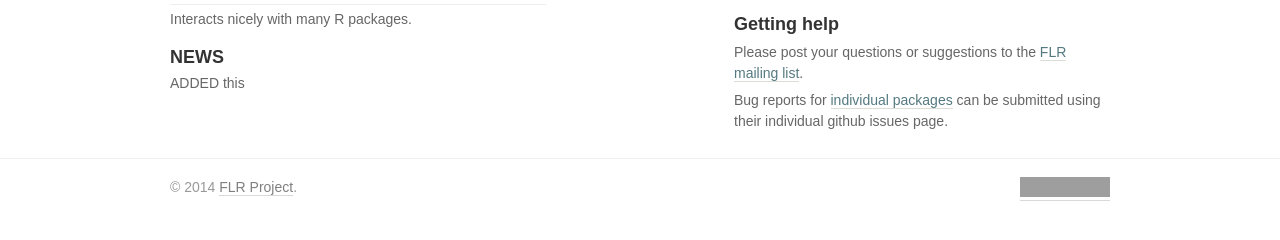
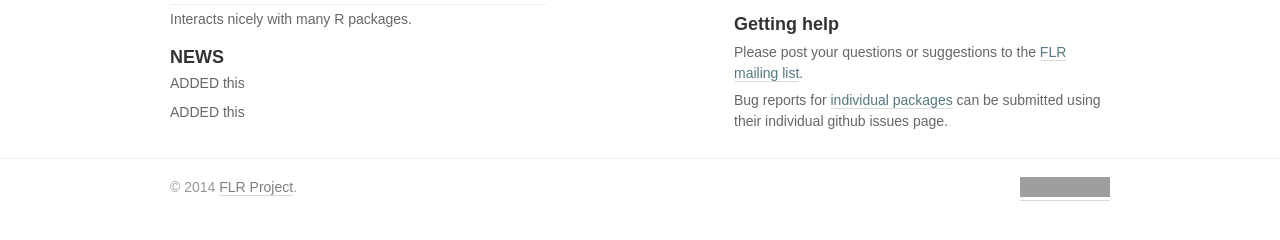
Before and after one commit to flr/flr.github.io, a Jekyll site: the page built from index.html, in a window 1280 px wide. Shown: the part 534-774 px from the top of the page. Built offline with Jekyll 4.4.1, drawn with Linux system fonts in a browser that asks for light colours; some web fonts are replaced; grey boxes are pictures that could not be loaded.

Commit message:
Testing include of NEWS.md

```diff
--- a/index.html
+++ b/index.html
@@ -28,6 +28,8 @@
         </ul>
 			<h3>NEWS</h3>
 			{% include NEWS.html %}
+
+			{% include NEWS.md %}
       </div>
       <div class="col">
         <h3>Quick start</h3>
```
